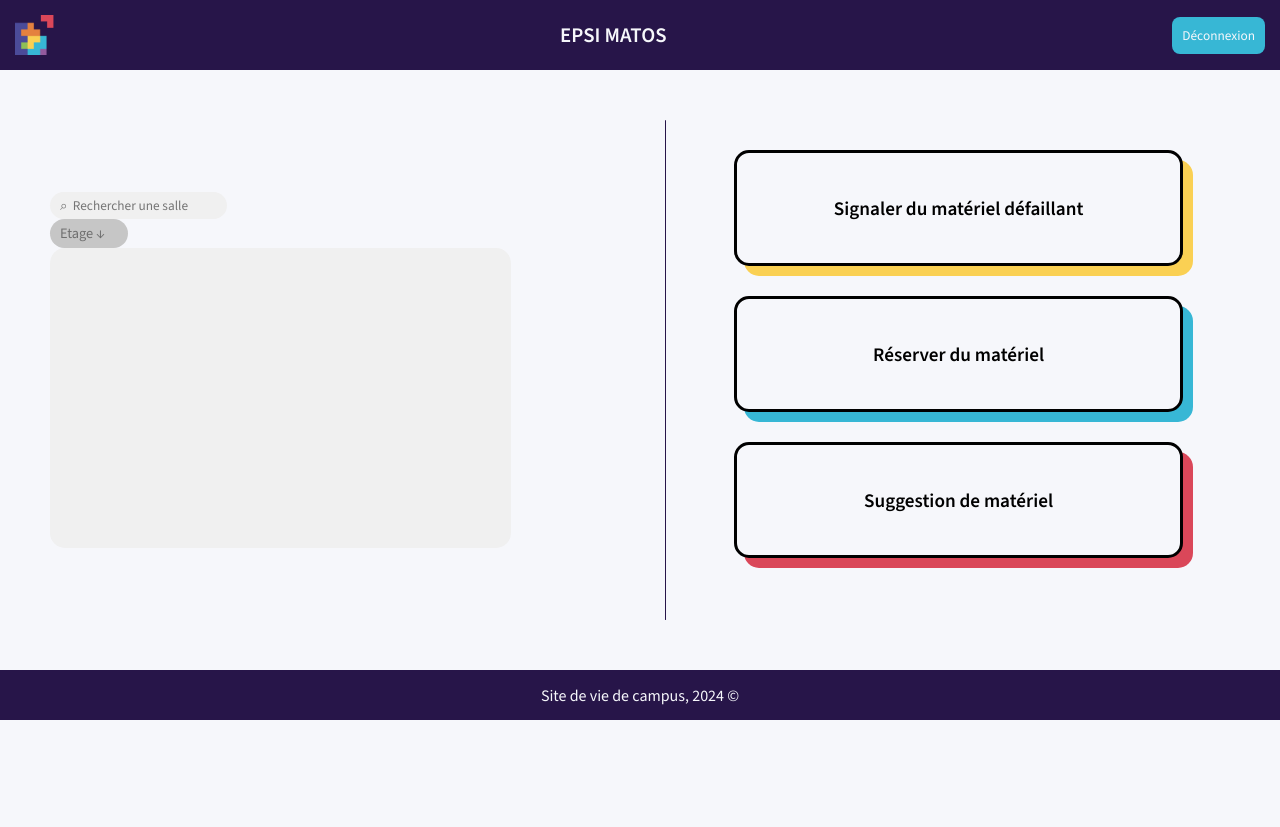
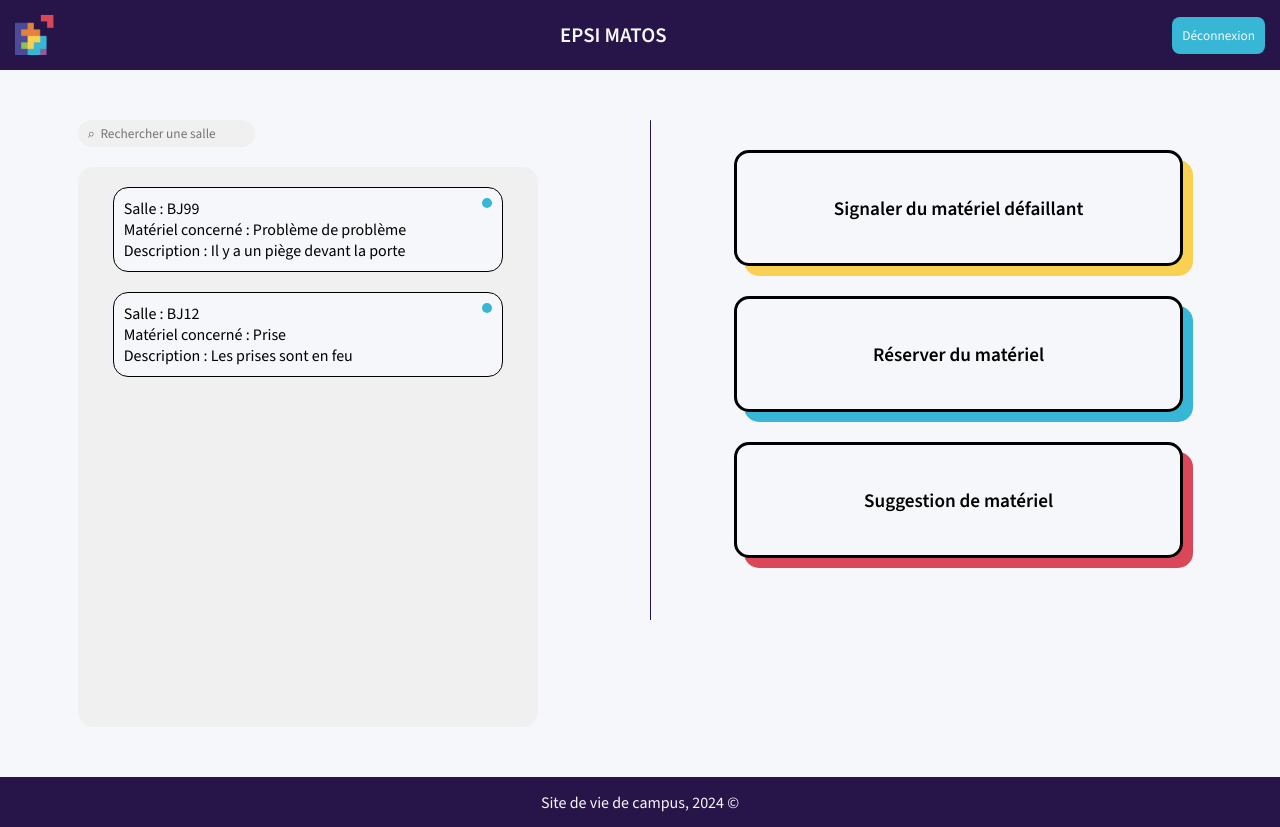
Before and after one commit to YoussefSNK/Epsi-Matos, a Flask app: page / in a window 1280 px wide. Before the commit the page ends 720 px from the top, so only its background shows below. Run offline with Flask 3, Linux system fonts and the light colour scheme; a user stored in the database is signed in; data comes from the database, SQL or seed files in the repository.

Commit message:
homepage to finish

```diff
--- a/__init__.py
+++ b/__init__.py
@@ -11,13 +11,6 @@ app.secret_key = b'_5#y2L"F4Q8z\n\xec]/'  # Clé secrète pour les sessions
 def est_authentifie():
     return session.get('authentifie')
 
-
-@app.route('/', methods=['GET'])
-def return_home():
-    if 'authentifie' in session and session['authentifie']:
-        return render_template('home.html')
-    else:
-        return redirect(url_for('authentification'))
 
 
 
@@ -74,7 +67,7 @@ def verify_credentials(username, password):
 
 
 
-@app.route('/home')
+@app.route('/')
 def ReadBDD():
     if 'authentifie' in session and session['authentifie']:
         conn = sqlite3.connect('database/database.db')
@@ -83,7 +76,7 @@ def ReadBDD():
         data = cursor.fetchall()
         conn.close()
 
-        return render_template('read_data.html', data=data)
+        return render_template('home.html', data=data)
     else:
         return redirect('/')
 
--- a/static/css/home.css
+++ b/static/css/home.css
@@ -31,11 +31,16 @@
 }
 
 #left-section {
-    padding-left: 50px;
     display: flex;
     flex-direction: column;
-    justify-content: center;
+    justify-content: space-around;
+    align-items: center;
+    padding-left: 20px;
     width: 45%;
+}
+
+#left-items-container {
+    width: 80%;
 }
 
 .searchbar {
@@ -44,22 +49,36 @@
     border-radius: 15px;
     border-style: none;
     padding: 5px 10px;
-}
-
-.dropdown {
-    display: flex;
-    background-color: var(--grey);
-    color: var(--dark-grey);
-    border-radius: 15px;
-    padding: 5px 10px;
-    font-size: 0.9rem;
-    text-align: center;
-    width: 10%;
+    margin-bottom: 20px;
 }
 
 #list-reports {
+    display: flex;
+    flex-direction: column;
     border-radius: 15px;
     background-color: var(--light-grey);
-    height: 300px;
+    align-items: center;
+    height: 70vh;
+    width: 100%;
+}
+
+#report {
     width: 80%;
+    border-radius: 15px;
+    border: 1px solid var(--black);
+    padding: 10px;
+    background-color: var(--white);
+    margin-top: 20px;
 }
+
+#status-color {
+    width: 10px;
+    height: 10px;
+    border-radius: 15px;
+    background-color: var(--blue);
+}
+
+#report-first-row {
+    display: flex;
+    justify-content: space-between;
+}
--- a/static/css/theme.css
+++ b/static/css/theme.css
@@ -45,6 +45,7 @@ a {
 
 .custom-container:hover {
   box-shadow: 15px 15px var(--yellow);
+  cursor: pointer;
 }
 
 .vertical-line {
--- a/templates/home.html
+++ b/templates/home.html
@@ -12,13 +12,21 @@
     {% include 'header.html' %}
     <div id="home-container">
         <div id="left-section">
-            <div>
+            <div id="left-items-container">
                 <input class="searchbar" type="text" placeholder="⌕  Rechercher une salle">
+                <div id="list-reports">
+                    {% for row in data %}
+                    <div id="report">
+                        <div id="report-first-row">
+                            Salle : {{ row[1] }}
+                            <div id="status-color"></div>
+                        </div>
+                        <div>Matériel concerné : {{ row[0] }}</div>
+                        <div>Description : {{ row[2] }}</div>
+                    </div>
+                    {% endfor %}
+                </div>
             </div>
-            <div>
-                <div class="dropdown">Etage ↓</div>
-            </div>
-            <div id="list-reports"></div>
         </div>
         <div class="vertical-line"></div>
         <div id="home-links">
@@ -43,4 +51,5 @@
 <footer>
     {% include 'footer.html' %}
 </footer>
+<script src="{{ url_for('static', filename='js/script.js') }}"></script>
 </html>
```
Also changed, not shown: templates/read_data.html (deleted, +0 -30 lines).
